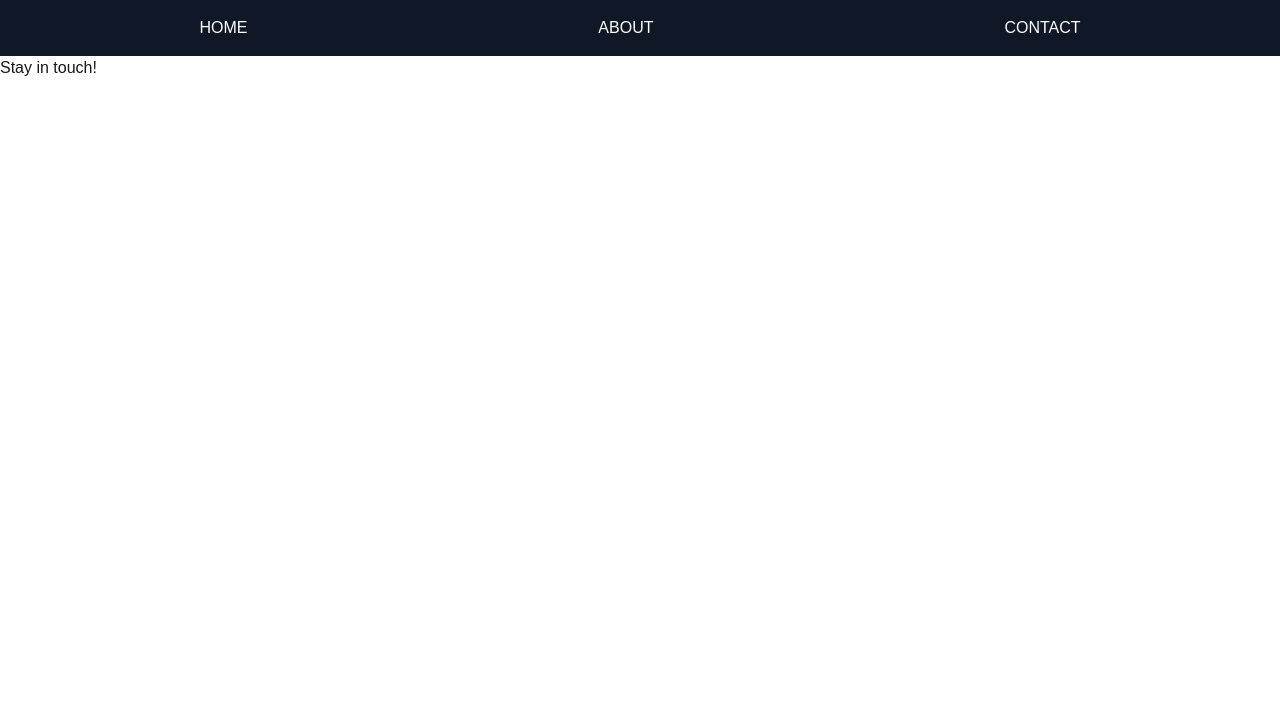
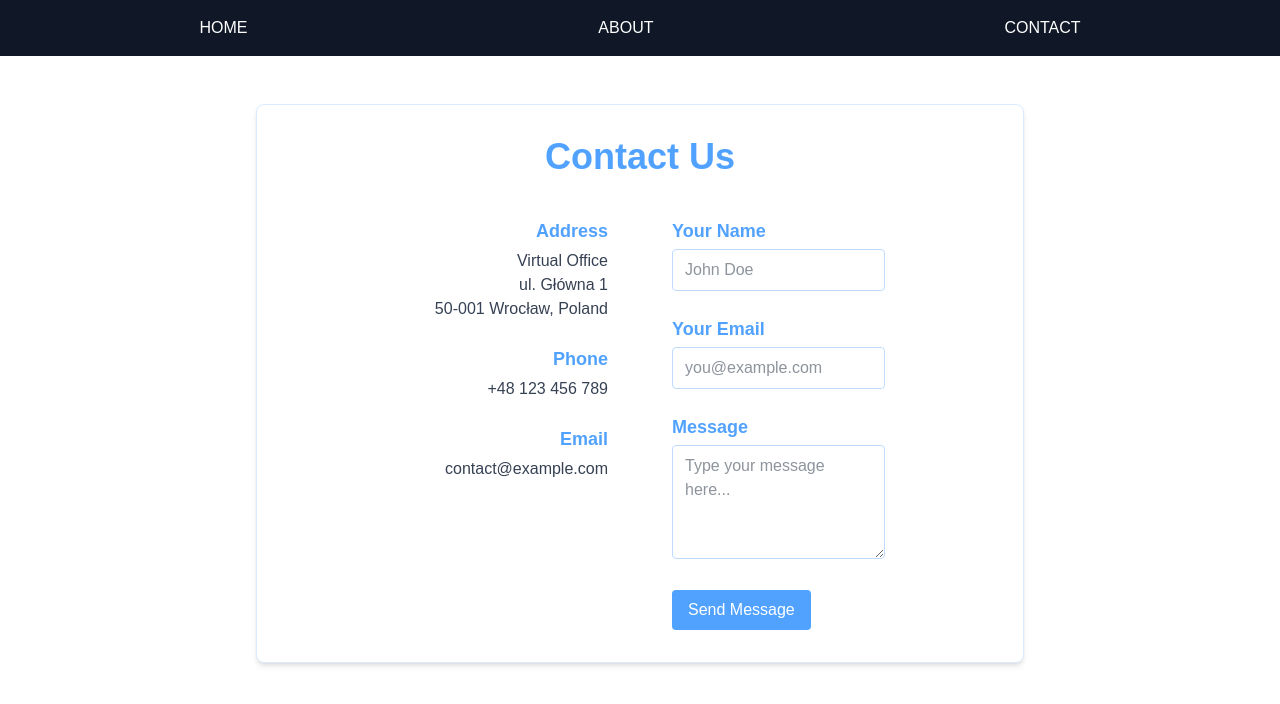
Before and after one commit to paquerettee/blog-nextjs, a Next.js app: page /contact in a window 1280 px wide. Shown: the top 704 px of the page. Built offline with nearby package versions, Linux system fonts and the light colour scheme.

Commit message:
update styling; mostly contact and about pages

```diff
--- a/src/app/about/page.tsx
+++ b/src/app/about/page.tsx
@@ -1,20 +1,25 @@
 export default function AboutPage() {
   return (
-    <section className="max-w-3xl mx-auto p-6 space-y-6">
-      <h1 className="text-4xl font-bold">About This Blog</h1>
+    <section className="min-h-screen bg-white text-black py-12 px-6">
+      <div className="max-w-3xl mx-auto bg-white rounded-lg shadow-md border border-blue-100 p-8 space-y-6">
+        <h1 className="text-4xl font-bold text-blue-400 text-center">About This Blog</h1>
+
         <p className="text-gray-700">
-        Welcome to my blog! This is a simple project built with React, Next.js, and TypeScript. Here
-        I practice components, context, hooks, routing, and styling with Tailwind.
+          Welcome to my blog! This is a simple project built with React, Next.js, and TypeScript.
+          Here I practice components, context, hooks, routing, and styling with Tailwind.
         </p>
+
         <p className="text-gray-700">
-        The goal is to create a small, functional blog where you can view posts, add new posts, and
-        experiment with different React features. Everything is client-side for now, with
+          The goal is to create a small, functional blog where you can view posts, add new posts,
+          and experiment with different React features. Everything is client-side for now, with
           localStorage handling persistence.
         </p>
+
         <p className="text-gray-700">
           Feel free to explore the posts, check out the layout, and even try creating new content
           using the “New Post” form.
         </p>
+      </div>
     </section>
   );
 }
--- a/src/app/components/PostItem.tsx
+++ b/src/app/components/PostItem.tsx
@@ -8,7 +8,7 @@ export default function PostItem({ id, title, body }: PostItemProps) {
   const [isExpanded, setIsExpanded] = useState(false);
 
   return (
-    <div className="border p-4 rounded mb-4 hover:shadow transition bg-white text-black dark:bg-neutral-900 dark:text-blue-200">
+    <div className="border p-4 max-w-6xl rounded mb-4 hover:shadow transition bg-white text-black dark:bg-neutral-900 dark:text-blue-200">
       <h2
         className="text-xl font-semibold cursor-pointer hover:text-blue-400"
         onClick={() => setIsExpanded((prev) => !prev)}
--- a/src/app/components/PostList.tsx
+++ b/src/app/components/PostList.tsx
@@ -8,7 +8,7 @@ export default function PostList() {
   if (posts.length === 0) return <p>No posts yet.</p>;
 
   return (
-    <div className="flex flex-col bg-gray-100 text-black dark:bg-neutral-800 dark:text-white p-4 rounded shadow">
+    <div className="flex flex-col bg-blue-200 text-black dark:bg-neutral-800 dark:text-white p-4 rounded-lg shadow">
       {posts.map((post) => {
         // console.log(post.id);
         return <PostItem key={post.id} id={post.id} title={post.title} body={post.body} />;
--- a/src/app/components/Sidebar.tsx
+++ b/src/app/components/Sidebar.tsx
@@ -9,7 +9,7 @@ export default function Sidebar() {
   const recentPosts = posts.slice(0, 5);
 
   return (
-    <aside className="flex flex-col gap-4 bg-gray-900 text-white p-6 rounded-lg shadow-md">
+    <aside className="flex flex-col gap-4 bg-[#001133] text-white p-6 rounded-lg shadow-md">
       <h3 className="text-xl font-semibold border-b border-white/20 pb-2">Recent Posts</h3>
       <ul className="space-y-2">
         {recentPosts.map((post) => (
--- a/src/app/contact/page.tsx
+++ b/src/app/contact/page.tsx
@@ -1,7 +1,71 @@
 export default function ContactPage() {
   return (
-    <>
-      <h1>Stay in touch!</h1>
-    </>
+    <section className="min-h-screen bg-white text-black py-12 px-6">
+      <div className="max-w-3xl mx-auto bg-white rounded-lg shadow-md border border-blue-100 p-8">
+        <h1 className="text-4xl font-bold text-blue-400 mb-10 text-center">Contact Us</h1>
+
+        <div className="grid grid-cols-1 md:grid-cols-2 gap-16">
+          {/* Left Column: Contact Info */}
+          <div className="space-y-6 text-right">
+            <div>
+              <h2 className="text-lg font-semibold text-blue-400 mb-1">Address</h2>
+              <p className="text-gray-700">
+                Virtual Office
+                <br />
+                ul. Główna 1<br />
+                50-001 Wrocław, Poland
+              </p>
+            </div>
+
+            <div>
+              <h2 className="text-lg font-semibold text-blue-400 mb-1">Phone</h2>
+              <p className="text-gray-700">+48 123 456 789</p>
+            </div>
+
+            <div>
+              <h2 className="text-lg font-semibold text-blue-400 mb-1">Email</h2>
+              <p className="text-gray-700">contact@example.com</p>
+            </div>
+          </div>
+
+          {/* Right Column: Email Form */}
+          <form className="space-y-6 w-full md:w-2/3">
+            <div>
+              <h2 className="text-lg font-semibold text-blue-400 mb-1">Your Name</h2>
+              <input
+                type="text"
+                className="w-full border border-blue-200 rounded px-3 py-2 text-gray-800 focus:outline-none focus:ring-2 focus:ring-blue-300"
+                placeholder="John Doe"
+              />
+            </div>
+
+            <div>
+              <h2 className="text-lg font-semibold text-blue-400 mb-1">Your Email</h2>
+              <input
+                type="email"
+                className="w-full border border-blue-200 rounded px-3 py-2 text-gray-800 focus:outline-none focus:ring-2 focus:ring-blue-300"
+                placeholder="you@example.com"
+              />
+            </div>
+
+            <div>
+              <h2 className="text-lg font-semibold text-blue-400 mb-1">Message</h2>
+              <textarea
+                rows="4"
+                className="w-full border border-blue-200 rounded px-3 py-2 text-gray-800 focus:outline-none focus:ring-2 focus:ring-blue-300"
+                placeholder="Type your message here..."
+              ></textarea>
+            </div>
+
+            <button
+              type="submit"
+              className="bg-blue-400 text-white px-4 py-2 rounded hover:bg-blue-500 transition-colors"
+            >
+              Send Message
+            </button>
+          </form>
+        </div>
+      </div>
+    </section>
   );
 }
--- a/src/app/post/[id]/layout.tsx
+++ b/src/app/post/[id]/layout.tsx
@@ -1,12 +1,3 @@
-import Link from "next/link";
-
 export default function PostPageLayout({ children }: { children: React.ReactNode }) {
-  return (
-    <>
-      <Link href={`/`}>
-        <button className="mt-2 text-blue-600 underline">Back</button>
-      </Link>
-      {children}
-    </>
-  );
+  return <>{children}</>;
 }
--- a/src/app/post/[id]/page.tsx
+++ b/src/app/post/[id]/page.tsx
@@ -1,6 +1,7 @@
 "use client";
 
 import { useParams } from "next/navigation";
+import Link from "next/link";
 import { usePosts } from "./../../context/PostsContext";
 
 export default function PostPage() {
@@ -16,6 +17,14 @@ export default function PostPage() {
     <main className="max-w-3xl mx-auto p-6 space-y-6">
       <h1 className="text-3xl font-bold">{post.title}</h1>
       <p className="text-gray-700">{post.body}</p>
+      <div className="text-right">
+        <Link
+          href={`/`}
+          className="mt-4 px-4 py-2 bg-blue-600 text-white rounded hover:bg-blue-700 transition-colors duration-200"
+        >
+          Back
+        </Link>
+      </div>
     </main>
   );
 }
--- a/tailwind.config.js
+++ b/tailwind.config.js
@@ -16,6 +16,7 @@ const config = {
           100: "#d6d6d6",
           50: "#f0f0f0",
         },
+        bluedeep: { 100: "#0a0e1a" },
       },
     },
   },
```
Also changed, not shown: 1 other file (tests, documents, lock files or other folders). Lines whose indentation alone changed are shown as unchanged.
